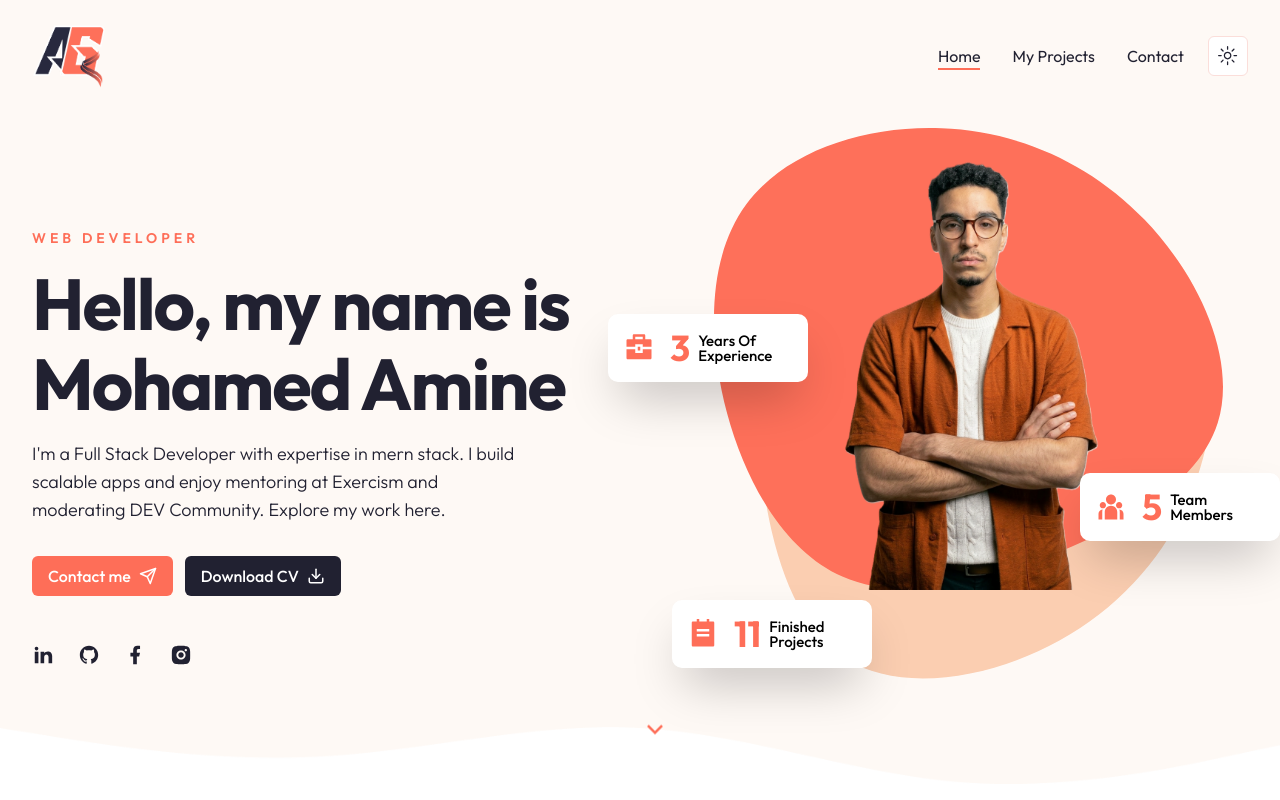
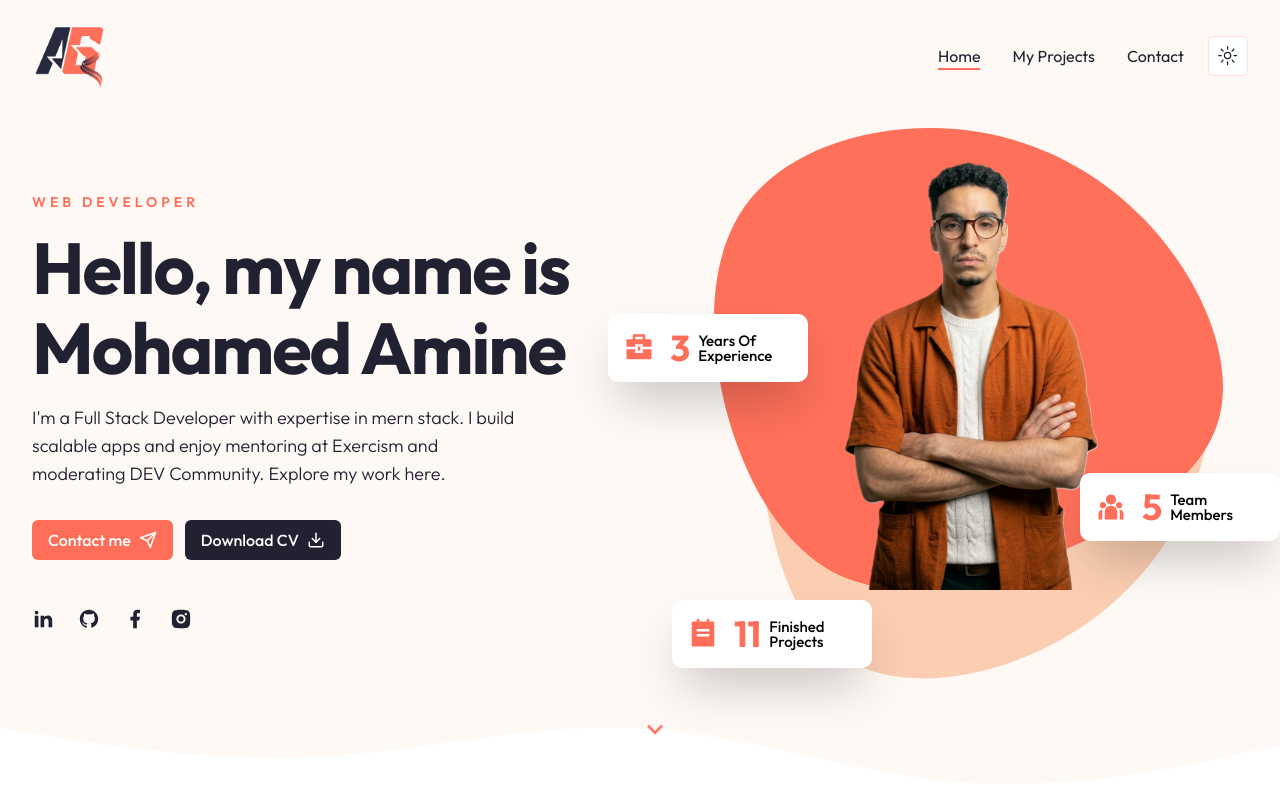
Before and after one commit to Aminegha10/Portfolio, a Next.js app: page / in a window 1280 px wide. Shown: the top 800 px of the page. Built offline with nearby package versions, Linux system fonts and the light colour scheme.

Commit message:
Update Hero component to adjust text alignment for improved layout

```diff
--- a/components/Hero.jsx
+++ b/components/Hero.jsx
@@ -29,7 +29,7 @@ const Hero = () => {
       <div className="container mx-auto">
         <div className="flex flex-col gap-y-5 md:flex-row md:justify-between gap-x-8">
           {/* text */}
-          <div className="flex max-w-[600px] flex-col justify-center mx-auto xl:mx-0 text-center xl:text-left">
+          <div className="flex max-w-[600px] flex-col justify-start mx-auto xl:mx-0 text-center xl:text-left">
             <div className="text-sm uppercase font-semibold mb-4 text-primary tracking-[4px]">
               Web Developer
             </div>
```
